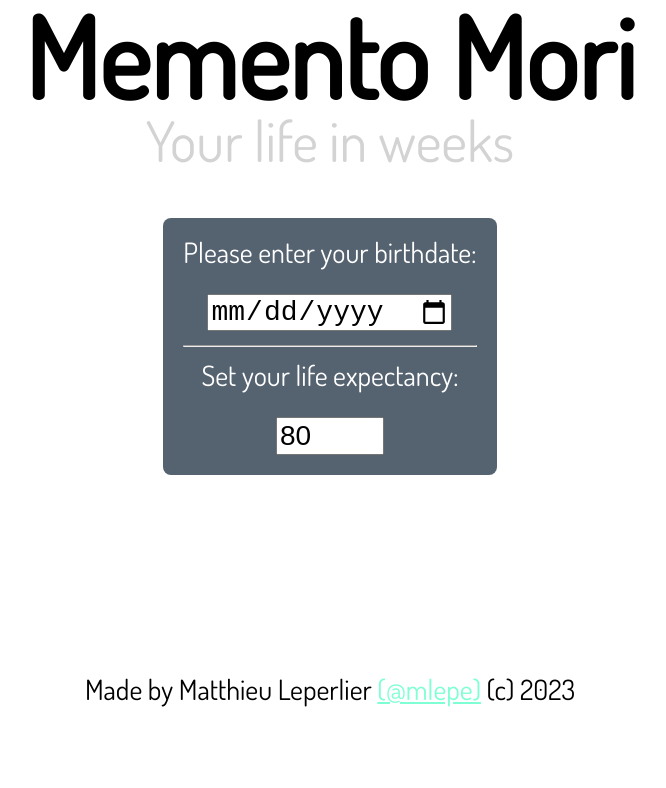
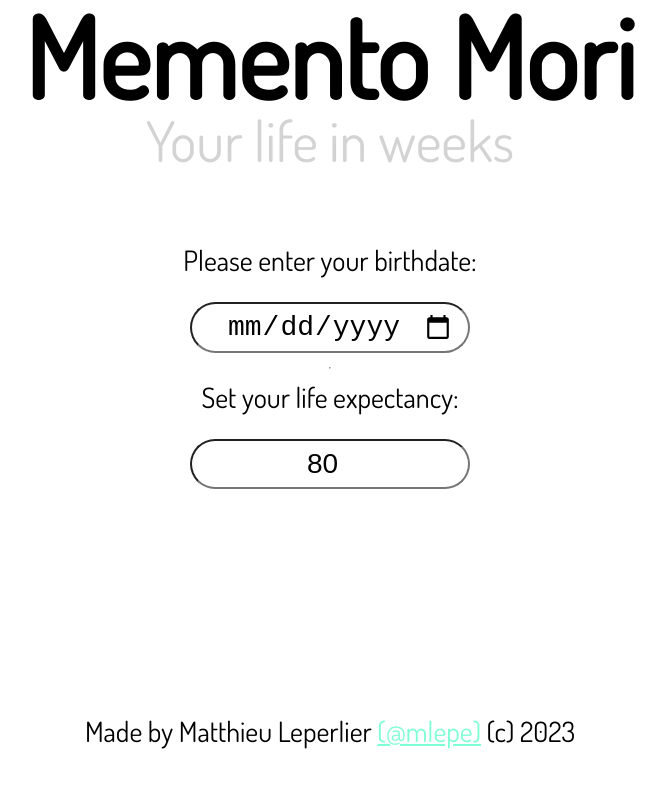
Before and after one commit to mlepe/memento-mori-react, a React (Create React App) app: page / in a window 1280 px wide. Shown: the top 788 px of the page, without its empty margins (310-976 px from the left). Built offline with nearby package versions, Linux system fonts and the light colour scheme.

Commit message:
(Style) Layout's style is now closer to prettydiceware

```diff
--- a/src/components/layout.css
+++ b/src/components/layout.css
@@ -10,13 +10,31 @@
  * Copyright 2021  - 2023 Matthieu LEPERLIER, Nomad Solutions
  */
 .Form {
-  padding: 20px;
-  text-align: center;
-  text-justify: center;
-  background-color: #556270;
-  border-radius: 8px;
+  display: flex;
+  flex-direction: column;
+  align-items: center;
+  margin: 1em 25vmin;
 }
 
 .Form__input > label {
-  color: white;
+  color: black;
 }
+
+.Form__submit {
+  width: fit-content;
+
+  /*text-transform: lowercase;*/
+  background-color: transparent;
+  border-width: thick;
+  border-color: black;
+  border-radius: 1000px;
+  padding: 0.25em 0.5em;
+  margin: 1em;
+}
+
+input {
+  border-radius: 1000px;
+  text-align: center;
+  padding: 0.25em 0.5em;
+  width: 10em;
+}
```
